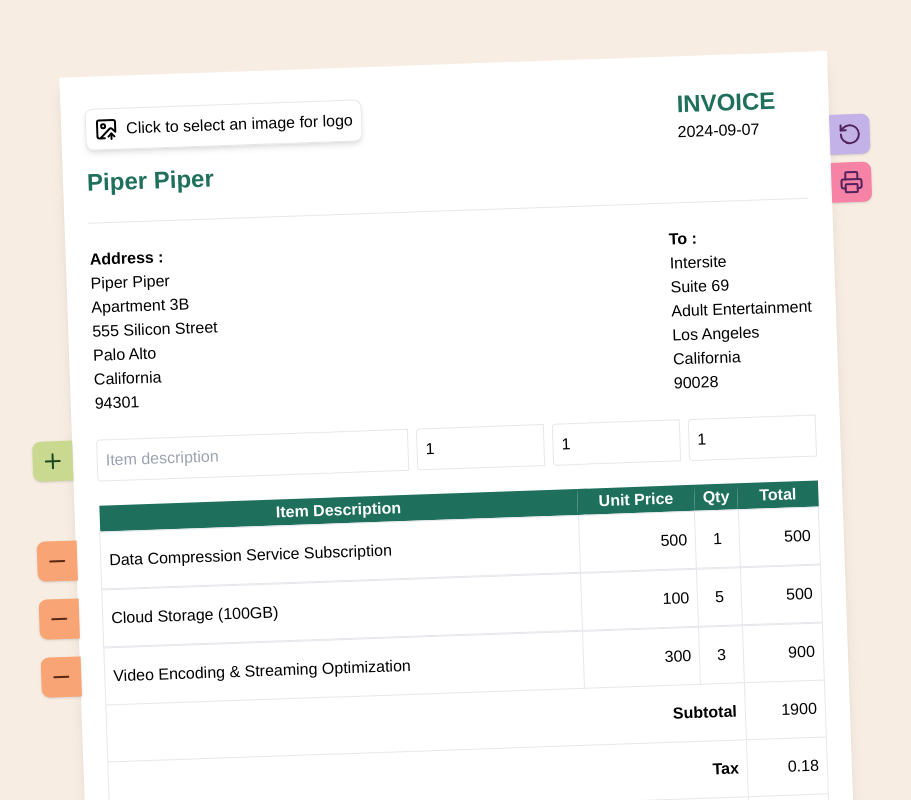
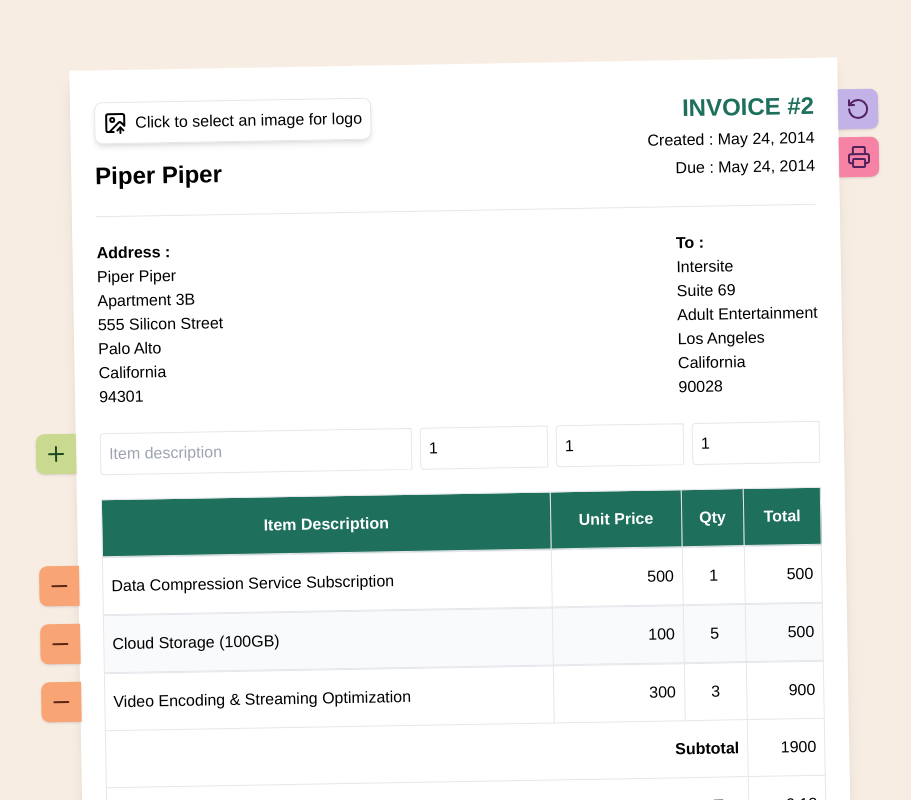
Before and after one commit to commitsovercoffee/billie, a SvelteKit app: page / in a window 1280 px wide. Shown: the top 800 px of the page, without its empty margins (176-1087 px from the left). Built offline with nearby package versions, Linux system fonts and the light colour scheme.

Commit message:
adds due date & invoice no

```diff
--- a/src/routes/+page.svelte
+++ b/src/routes/+page.svelte
@@ -22,7 +22,9 @@
 				bankName: ''
 			},
 			invoiceDetails: {
-				date: '',
+				number: null,
+				created: '',
+				due: '',
 				tax: null,
 				note: ''
 			}
@@ -73,7 +75,9 @@
 					bankName: 'Silicon Valley Bank'
 				},
 				invoiceDetails: {
-					date: '2024-09-07',
+					number: 2,
+					created: 'May 24, 2014',
+					due: 'May 24, 2014',
 					tax: 0.18,
 					note: "Please note: Due to a mishap with Russ's bottle being on delete, some files were accidentally removed."
 				}
@@ -202,7 +206,7 @@
 <svelte:body on:click={() => updateLocalStorage()} />
 
 <div
-	class="print:rotate-0 print:m-0 -rotate-2 max-w-screen-md mx-auto my-16 px-6 py-8 flex flex-col space-y-6 font-inter bg-white print:shadow-none shadow-lg"
+	class="print:rotate-0 print:m-0 -rotate-1 max-w-screen-md mx-auto my-16 px-6 py-8 flex flex-col space-y-6 font-inter bg-white print:shadow-none shadow-lg"
 >
 	<!-- Company & Invoice Row ------------------------------------------->
 	<div class="flex flex-row justify-between">
@@ -303,7 +307,7 @@
 				{/if}
 			</div>
 			<input
-				class="font-bold text-2xl text-[#1E6F5C]"
+				class="font-bold text-2xl"
 				type="text"
 				bind:value={invoiceData.billedBy.company}
 				on:input={() => updateLocalStorage()}
@@ -311,8 +315,13 @@
 		</div>
 
 		<!-- Right Section -->
-		<div class="relative">
-			<h2 class="font-bold text-2xl text-[#1E6F5C]">INVOICE</h2>
+		<div class="relative flex flex-col items-end gap-1">
+			<h2 class="font-bold text-2xl text-[#1E6F5C] text-right">
+				INVOICE #<span
+					contenteditable="true"
+					bind:innerText={invoiceData.billedBy.invoiceDetails.number}
+				></span>
+			</h2>
 			<div class="flex flex-col space-y-2 absolute -right-16">
 				<button
 					on:click={() => {
@@ -365,16 +374,22 @@
 					>
 				</button>
 			</div>
-
-			<input
-				type="text"
-				placeholder="May 24, 2014"
-				contenteditable="true"
-				class="w-32"
-				maxlength="12"
-				on:input={() => updateLocalStorage()}
-				bind:value={invoiceData.billedBy.invoiceDetails.date}
-			/>
+			<p>
+				Created :
+				<span
+					contenteditable="true"
+					on:input={() => updateLocalStorage()}
+					bind:innerText={invoiceData.billedBy.invoiceDetails.created}
+				></span>
+			</p>
+			<p>
+				Due :
+				<span
+					contenteditable="true"
+					on:input={() => updateLocalStorage()}
+					bind:innerText={invoiceData.billedBy.invoiceDetails.due}
+				></span>
+			</p>
 		</div>
 	</div>
 
@@ -511,12 +526,12 @@
 	</form>
 
 	<table class="table-auto realtive">
-		<thead class="text-base bg-[#1E6F5C] text-white">
-			<tr>
-				<th>Item Description</th>
-				<th>Unit Price</th>
-				<th>Qty</th>
-				<th>Total</th>
+		<thead>
+			<tr class="bg-[#1E6F5C] text-white">
+				<th class={tableItemStyle}>Item Description</th>
+				<th class={tableItemStyle}>Unit Price</th>
+				<th class={tableItemStyle}>Qty</th>
+				<th class={tableItemStyle}>Total</th>
 			</tr>
 		</thead>
 		<tbody>
@@ -540,7 +555,7 @@
 						class="cursor-pointer lucide lucide-minus"><path d="M5 12h14" /></svg
 					>
 				</button>
-				<tr class="my-2">
+				<tr class="my-2 {index % 2 != 0 && 'bg-gray-50'}">
 					<td
 						on:keydown={(e) => {
 							e.key == 'Delete' && deleteItem(index);
```
